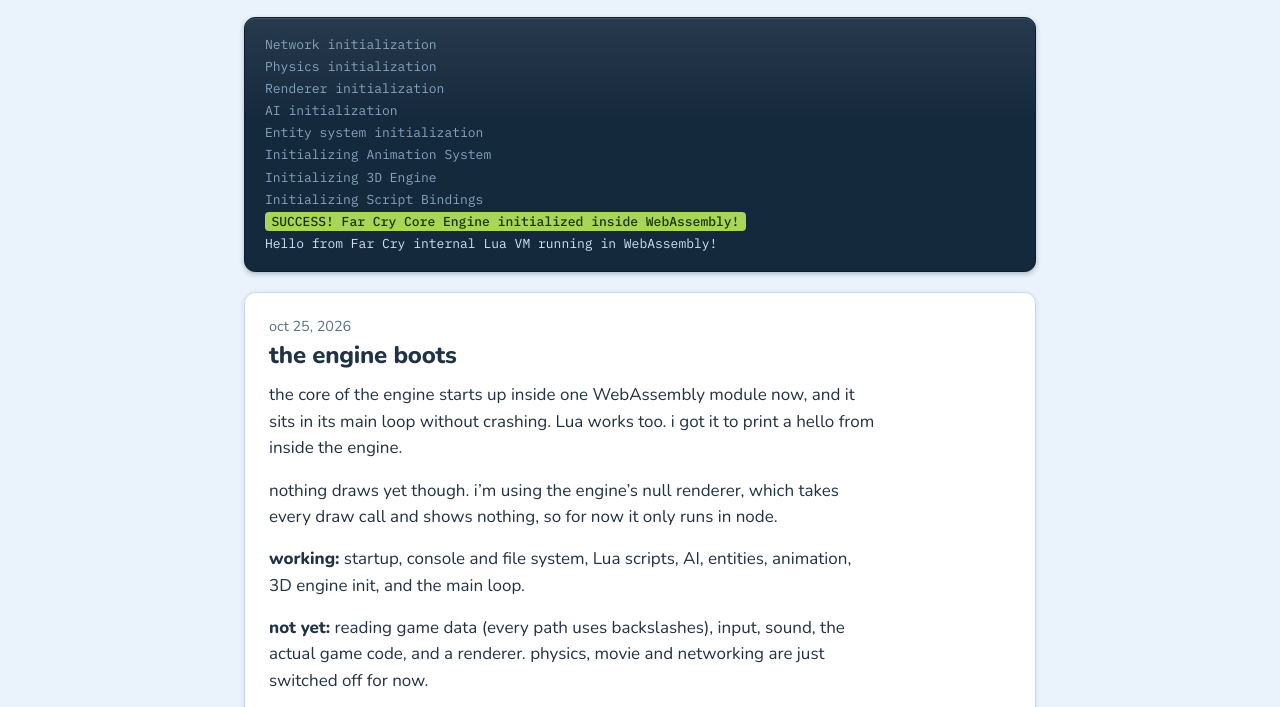
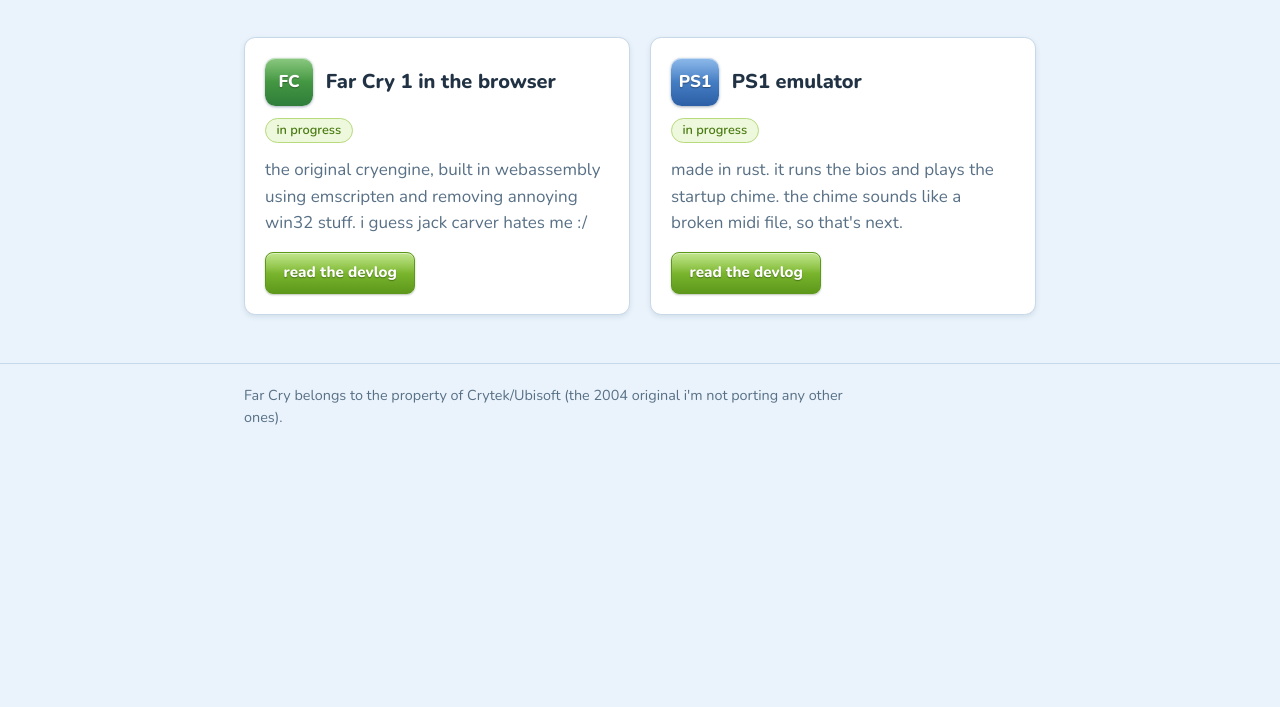
Before and after one commit to glueglop/glueglop.github.io, a plain HTML site: page index.html in a window 1280 px wide. Shown: the part 227-934 px from the top of the page. After the commit the page ends 800 px from the top, so only its background shows below. Drawn offline with nearby package versions, Linux system fonts and the light colour scheme.

Commit message:
restore homepage with gluestation link

```diff
--- a/index.html
+++ b/index.html
@@ -3,11 +3,11 @@
 <head>
 <meta charset="utf-8">
 <meta name="viewport" content="width=device-width, initial-scale=1">
-<title>Far Cry 1 in the browser: devlog</title>
-<meta name="description" content="Notes from getting Far Cry 1 running in a browser.">
+<title>glueglop</title>
+<meta name="description" content="Getting Far Cry 1 to run in a browser, and a PS1 emulator in Rust.">
 <link rel="preconnect" href="https://fonts.googleapis.com">
 <link rel="preconnect" href="https://fonts.gstatic.com" crossorigin>
-<link href="https://fonts.googleapis.com/css2?family=Nunito:wght@400;600;800&family=IBM+Plex+Mono:wght@400;500&display=swap" rel="stylesheet">
+<link href="https://fonts.googleapis.com/css2?family=Nunito:wght@400;600;800&display=swap" rel="stylesheet">
 <style>
 :root {
   --sky: #2f86d6;
@@ -19,63 +19,111 @@
   --lime: #88c433;
   --lime-dark: #5d981b;
   --font: "Nunito", "Trebuchet MS", Verdana, sans-serif;
-  --mono: "IBM Plex Mono", ui-monospace, "SFMono-Regular", Menlo, Consolas, monospace;
 }
 * { box-sizing: border-box; }
-body { margin: 0; background: var(--page); color: var(--ink); font-family: var(--font); font-size: 1.0625rem; line-height: 1.55; }
+body {
+  margin: 0;
+  background: var(--page);
+  color: var(--ink);
+  font-family: var(--font);
+  font-size: 1.0625rem;
+  line-height: 1.55;
+}
 a { color: var(--sky-dark); text-underline-offset: 3px; }
-a:focus-visible, summary:focus-visible { outline: 3px solid #f7b733; outline-offset: 3px; }
+a:focus-visible { outline: 3px solid #f7b733; outline-offset: 3px; }
 .wrap { max-width: 52rem; margin: 0 auto; padding: 0 1.25rem; }
 
+.note {
+  background: linear-gradient(#fffbe0, #fff3b8);
+  border-bottom: 1px solid #e6d77c;
+  color: #5b4d12;
+  font-size: 0.95rem; font-weight: 600;
+  text-align: center; padding: 0.5rem 1.25rem;
+}
+
+/* glossy header bar */
 .bar {
-  background: linear-gradient(rgba(255,255,255,0.38), rgba(255,255,255,0) 52%), linear-gradient(#4aa2ec, #1f6fba);
+  background:
+    linear-gradient(rgba(255,255,255,0.38), rgba(255,255,255,0) 52%),
+    linear-gradient(#4aa2ec, #1f6fba);
   border-bottom: 1px solid var(--sky-dark);
   box-shadow: 0 2px 6px rgba(20,60,100,0.25);
 }
 .bar .wrap { display: flex; align-items: center; justify-content: space-between; min-height: 4rem; }
+.logo {
+  display: flex; align-items: center; gap: 0.6rem;
+  color: #fff; text-decoration: none;
+  font-weight: 800; font-size: 1.75rem; letter-spacing: -0.01em;
+  text-shadow: 0 1px 2px rgba(10,40,80,0.45);
+}
 .brand { display: flex; align-items: center; gap: 0.4rem; }
-.logo { color: #fff; text-decoration: none; font-weight: 800; font-size: 1.75rem; letter-spacing: -0.01em; text-shadow: 0 1px 2px rgba(10,40,80,0.45); }
 .beta {
   font-size: 0.7rem; font-weight: 800; color: #3d5a0e;
   background: linear-gradient(#d3ef9e, #a7d65a);
   border: 1px solid #7fae35; border-radius: 0.6rem;
   padding: 0 0.45rem; position: relative; top: -0.5rem;
 }
+.bar nav { display: flex; align-items: center; gap: 1.1rem; }
 .bar nav a { color: #fff; font-weight: 600; text-decoration: none; text-shadow: 0 1px 2px rgba(10,40,80,0.45); }
 .bar nav a:hover { text-decoration: underline; }
+.bar nav a.nav-btn {
+  font-weight: 800; font-size: 0.95rem; text-decoration: none;
+  padding: 0.35rem 0.95rem; border-radius: 0.5rem;
+  background: linear-gradient(rgba(255,255,255,0.4), rgba(255,255,255,0) 52%), linear-gradient(#97d340, #5d981b);
+  border: 1px solid var(--lime-dark);
+  text-shadow: 0 1px 1px rgba(30,60,0,0.5);
+  box-shadow: 0 1px 2px rgba(30,60,0,0.3), inset 0 1px 0 rgba(255,255,255,0.45);
+}
+.bar nav a.nav-btn:hover { text-decoration: none; filter: brightness(1.06); }
+.bar nav a.nav-btn:active { box-shadow: inset 0 2px 3px rgba(30,60,0,0.35); }
+.bar nav a.nav-btn[aria-current="page"] { filter: brightness(0.95); }
 
-.intro { padding: 2.5rem 0 1.25rem; }
+.intro { padding: 2.75rem 0 1.5rem; }
 .intro h1 { font-size: clamp(1.9rem, 5vw, 2.75rem); line-height: 1.1; font-weight: 800; letter-spacing: -0.02em; margin: 0 0 0.6rem; }
-.intro p { margin: 0 0 1.5rem; max-width: 33rem; color: var(--muted); font-size: 1.15rem; }
-.log {
-  font-family: var(--mono); font-size: 0.8125rem; line-height: 1.7;
-  margin: 0; padding: 1rem 1.25rem; color: #cfe3f5; white-space: pre; overflow-x: auto;
-  background: linear-gradient(rgba(255,255,255,0.08), rgba(255,255,255,0) 40%), #15293d;
-  border: 1px solid #0e1c2b; border-radius: 0.7rem;
-  box-shadow: 0 2px 5px rgba(20,50,80,0.3), inset 0 1px 0 rgba(255,255,255,0.12);
+.intro p { margin: 0; max-width: 33rem; color: var(--muted); font-size: 1.15rem; }
+
+.projects { display: grid; grid-template-columns: repeat(auto-fit, minmax(17rem, 1fr)); gap: 1.25rem; padding: 1rem 0 3rem; }
+.card {
+  background: #fff;
+  border: 1px solid var(--line);
+  border-radius: 0.7rem;
+  padding: 1.25rem;
+  box-shadow: 0 1px 0 #fff inset, 0 2px 5px rgba(40,80,120,0.12);
+  display: flex; flex-direction: column;
 }
-.log .dim { color: #86a3bd; }
-.log .ok { background: #a7d65a; color: #1f3305; padding: 0.05rem 0.4rem; font-weight: 500; border-radius: 0.25rem; }
+.top { display: flex; align-items: center; gap: 0.8rem; margin-bottom: 0.75rem; }
+.tile {
+  flex: none; width: 3rem; height: 3rem; border-radius: 0.65rem;
+  display: grid; place-items: center;
+  font-weight: 800; color: #fff; text-shadow: 0 1px 1px rgba(0,0,0,0.35);
+  box-shadow: 0 1px 3px rgba(20,50,80,0.4), inset 0 1px 0 rgba(255,255,255,0.5);
+}
+.tile.fc { background: linear-gradient(rgba(255,255,255,0.3), rgba(255,255,255,0) 50%), linear-gradient(#58b04a, #2f7d3a); }
+.tile.ps { background: linear-gradient(rgba(255,255,255,0.3), rgba(255,255,255,0) 50%), linear-gradient(#5d9be0, #2c5fa6); }
+.card h2 { margin: 0; font-size: 1.25rem; line-height: 1.2; font-weight: 800; }
+.card p { margin: 0 0 1rem; color: var(--muted); }
+.pill {
+  align-self: flex-start;
+  font-size: 0.8rem; font-weight: 600;
+  padding: 0.1rem 0.65rem; border-radius: 1rem;
+  margin-bottom: 0.9rem;
+  border: 1px solid;
+}
+.pill.live { background: #eef8dc; color: #4a7a13; border-color: #b7da7d; }
+.pill.soon { background: #eef2f6; color: #5d7083; border-color: #cfd9e2; }
 
-main { padding: 1rem 0 2rem; }
-.entry {
-  background: #fff; border: 1px solid var(--line); border-radius: 0.7rem;
-  padding: 1.25rem 1.5rem; margin-bottom: 1.25rem;
-  box-shadow: 0 1px 0 #fff inset, 0 2px 5px rgba(40,80,120,0.12);
+.btn {
+  margin-top: auto; align-self: flex-start;
+  display: inline-block; text-decoration: none;
+  font-weight: 800; font-size: 0.95rem;
+  padding: 0.5rem 1.1rem; border-radius: 0.5rem;
+  color: #fff; text-shadow: 0 1px 1px rgba(30,60,0,0.5);
+  background: linear-gradient(rgba(255,255,255,0.4), rgba(255,255,255,0) 52%), linear-gradient(#97d340, #5d981b);
+  border: 1px solid var(--lime-dark);
+  box-shadow: 0 1px 2px rgba(30,60,0,0.3), inset 0 1px 0 rgba(255,255,255,0.45);
 }
-.entry time { font-size: 0.9rem; color: var(--muted); }
-.entry h2 { font-size: 1.5rem; line-height: 1.2; font-weight: 800; letter-spacing: -0.01em; margin: 0.1rem 0 0.8rem; }
-.entry p { margin: 0 0 1rem; max-width: 38rem; }
-.entry ul { margin: 0 0 1rem; padding-left: 1.2rem; max-width: 38rem; }
-.entry li { margin-bottom: 0.35rem; }
-code { font-family: var(--mono); font-size: 0.88em; background: #e8f1fa; border: 1px solid #d3e2f0; border-radius: 0.25rem; padding: 0.05rem 0.3rem; }
-details { margin: 0.25rem 0 0.25rem; max-width: 38rem; }
-summary { cursor: pointer; font-weight: 700; color: var(--sky-dark); }
-details pre {
-  font-family: var(--mono); font-size: 0.8rem; line-height: 1.6;
-  background: #f1f6fb; border: 1px solid var(--line); border-radius: 0.5rem;
-  padding: 0.8rem 1rem; overflow-x: auto; margin: 0.6rem 0 0;
-}
+.btn:hover { filter: brightness(1.06); }
+.btn:active { box-shadow: inset 0 2px 3px rgba(30,60,0,0.35); }
 
 footer { border-top: 1px solid var(--line); padding: 1.25rem 0 2.5rem; color: var(--muted); font-size: 0.9rem; }
 footer p { margin: 0 0 0.4rem; max-width: 38rem; }
@@ -83,78 +131,53 @@ footer p { margin: 0 0 0.4rem; max-width: 38rem; }
 </head>
 <body>
 
+
 <header class="bar">
   <div class="wrap">
     <div class="brand">
-      <a class="logo" href="../">glueglop</a>
+      <a class="logo" href="index.html">glueglop</a>
       <span class="beta">beta</span>
     </div>
-    <nav aria-label="Main"><a href="../">all projects</a></nav>
+    <nav aria-label="Main"><a href="#projects">projects</a><a class="nav-btn" href="contact/index.html">contact</a></nav>
   </div>
 </header>
 
-<div class="wrap">
+<main class="wrap">
   <section class="intro">
-    <h1>Far Cry 1 in the browser</h1>
-    <p>trying to get Far Cry 1 running in a browser. this is where i write down what i did.</p>
-<pre class="log" aria-label="Excerpt of the engine's startup log"><span class="dim">Network initialization
-Physics initialization
-Renderer initialization
-AI initialization
-Entity system initialization
-Initializing Animation System
-Initializing 3D Engine
-Initializing Script Bindings</span>
-<span class="ok">SUCCESS! Far Cry Core Engine initialized inside WebAssembly!</span>
-Hello from Far Cry internal Lua VM running in WebAssembly!</pre>
+    <h1>stuff i’m working on</h1>
+    <p>i’m glueglop. "trying" to get far cry 1 running in a browser, and writing a psx emulator in rust. stuff i did goes here</p>
   </section>
-</div>
 
-<main class="wrap">
+  <section class="projects" id="projects" aria-label="Projects">
 
-  <!-- To add an entry: copy one <article class="entry"> block and put it ABOVE the newest one. -->
+    <!-- To add a project: copy one <article class="card"> block and change the text and link. -->
 
-  <article class="entry" id="2026-10-25">
-    <time datetime="2026-10-25">oct 25, 2026</time>
-    <h2>the engine boots</h2>
-    <p>the core of the engine starts up inside one WebAssembly module now, and it sits in its main loop without crashing. Lua works too. i got it to print a hello from inside the engine.</p>
-    <p>nothing draws yet though. i’m using the engine’s null renderer, which takes every draw call and shows nothing, so for now it only runs in node.</p>
-    <p><strong>working:</strong> startup, console and file system, Lua scripts, AI, entities, animation, 3D engine init, and the main loop.</p>
-    <p><strong>not yet:</strong> reading game data (every path uses backslashes), input, sound, the actual game code, and a renderer. physics, movie and networking are just switched off for now.</p>
-    <p>the original game is a pile of separate DLLs that load each other while it runs, and WebAssembly can’t do that. so each one is a static library now and everything gets linked into one file. for every module i did the same three things:</p>
-    <ul>
-      <li>build it as a static library</li>
-      <li>swap the “load the DLL, look up <code>CreateX</code>” code for a direct call to <code>CreateX</code></li>
-      <li>delete the duplicate globals each DLL kept its own copy of, like <code>GetISystem()</code></li>
-    </ul>
+    <article class="card">
+      <div class="top">
+        <span class="tile fc" aria-hidden="true">FC</span>
+        <h2>Far Cry 1 in the browser</h2>
+      </div>
+      <span class="pill live">in progress</span>
+      <p>the original cryengine, built in webassembly using emscripten and removing annoying win32 stuff. i guess jack carver hates me :/</p>
+      <a class="btn" href="farcry-wasm/index.html">read the devlog</a>
+    </article>
 
-    <details>
-      <summary>stuff the compiler didn’t like</summary>
-      <pre>-fexceptions                   engine throws C++ exceptions
--fdelayed-template-parsing     MSVC lets templates call functions declared later
-std::auto_ptr                  removed from C++17, now std::unique_ptr
-__finite()                     glibc-only, shimmed with __builtin_isfinite
-sys/io.h                       glibc-only header, skipped on wasm
-X::X() inside a constructor    MSVC accepts a no-op, clang rejects it</pre>
-    </details>
-  </article>
+    <article class="card">
+      <div class="top">
+        <span class="tile ps" aria-hidden="true">PS1</span>
+        <h2>PS1 emulator</h2>
+      </div>
+      <span class="pill live">in progress</span>
+      <p>made in rust. it runs the bios and plays the startup chime. the chime sounds like a broken midi file, so that's next.</p>
+      <a class="btn" href="gluestation/index.html">read the devlog</a>
+    </article>
 
-  <article class="entry" id="up-next">
-    <h2>what’s next</h2>
-    <ul>
-      <li><strong>file paths.</strong> the engine asks for things like <code>fcdata\localized\english.pak</code> with backslashes. those need converting, and the data files have to be visible to the module.</li>
-      <li><strong>input and sound.</strong> the originals use DirectInput and FMOD, so those get SDL and either a stub or OpenAL.</li>
-      <li><strong>the game module.</strong> the biggest one still left.</li>
-      <li><strong>a real renderer.</strong> the original OpenGL path leans on NVIDIA-only extensions that WebGL doesn’t have, so this means writing a new WebGL backend.</li>
-    </ul>
-  </article>
-
+  </section>
 </main>
 
 <footer>
   <div class="wrap">
-    <p>unofficial fan project, not affiliated with Crytek or Ubisoft. no game files are hosted here.</p>
-    <p>built on the source tree from <a href="https://github.com/ugozapad/FarCry">ugozapad/FarCry</a>.</p>
+    <p>Far Cry belongs to the property of Crytek/Ubisoft (the 2004 original i'm not porting any other ones).</p>
   </div>
 </footer>
 
```
